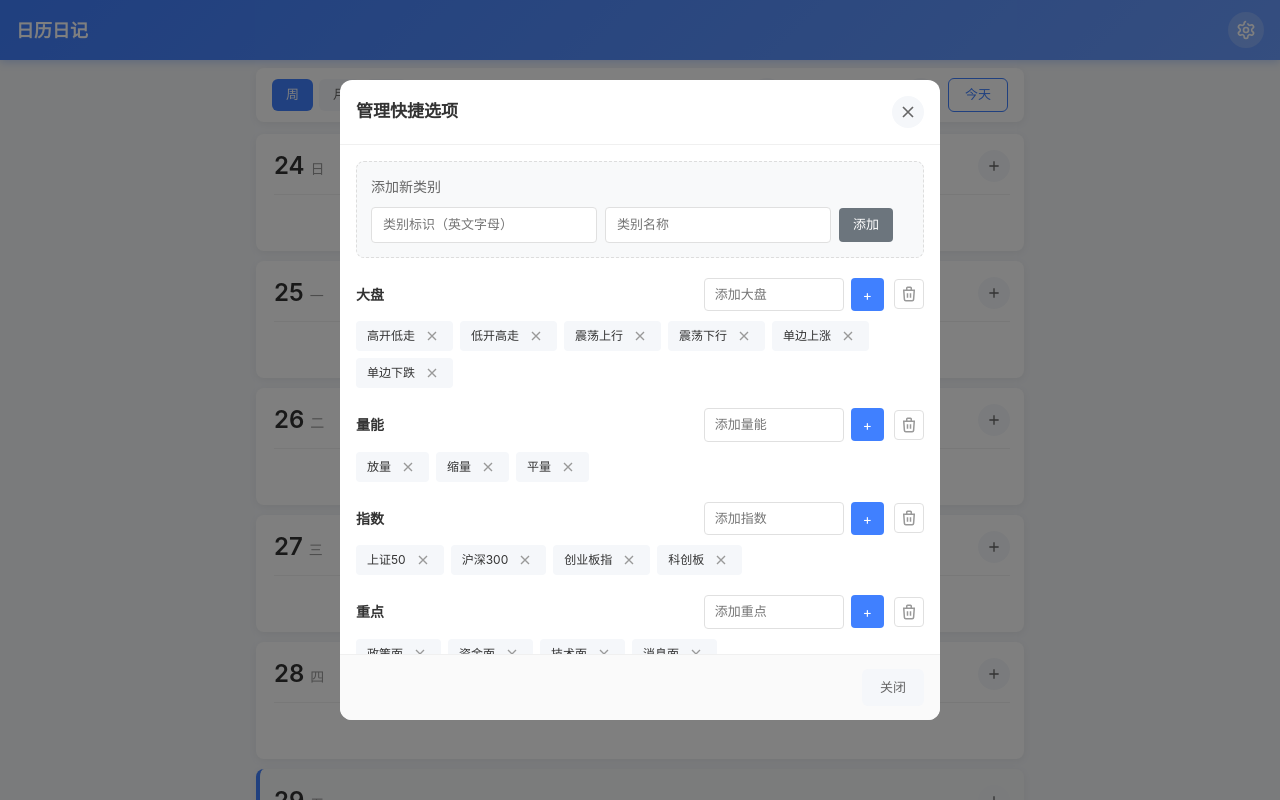
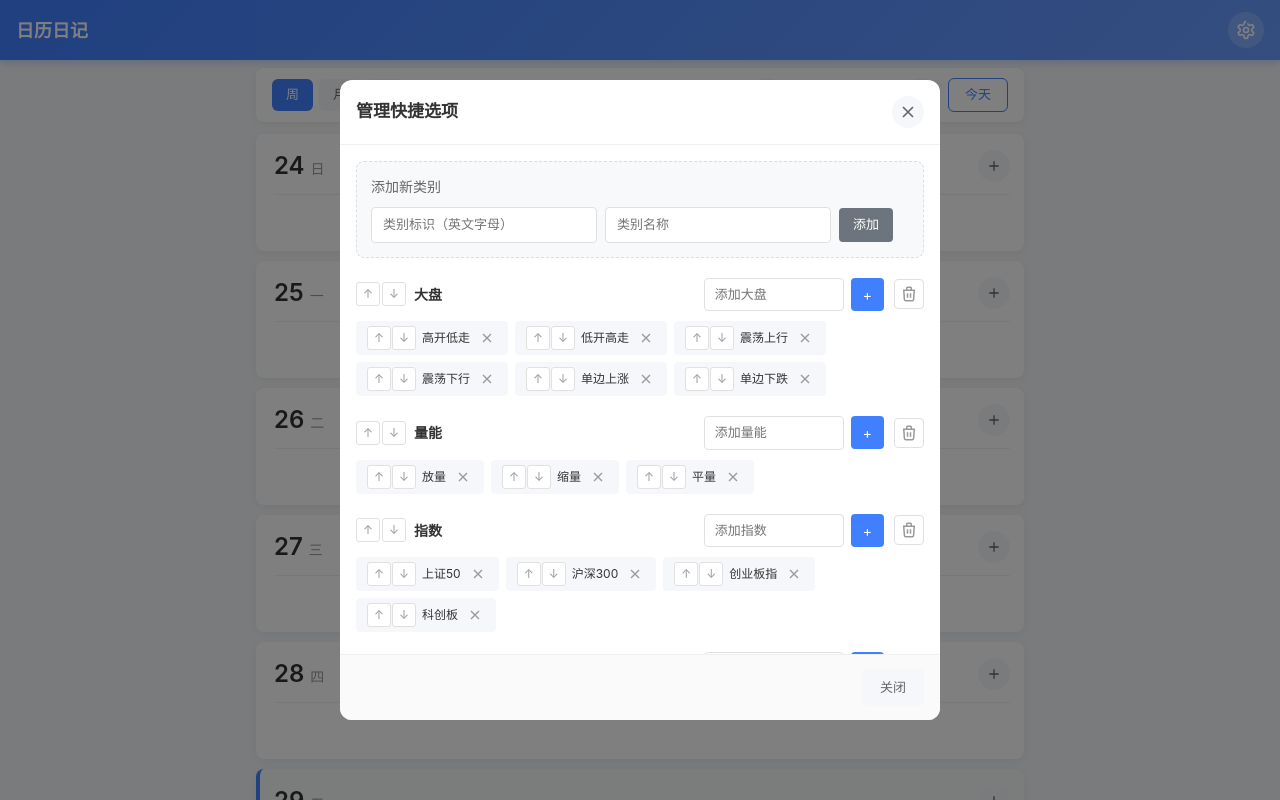
Before and after one commit to Zharlb/AI-diary, a Vue app: page / in a window 1280 px wide. Both pictures are taken after a click on the button 1246 px from the left and 30 px from the top of the page. Shown: the top 800 px of the page. Built offline with nearby package versions, Linux system fonts and the light colour scheme.

Commit message:
feat: 开发日历日记程序
Co-authored-by: traeagent <traeagent@users.noreply.github.com>

```diff
--- a/src/components/DiaryEditor.vue
+++ b/src/components/DiaryEditor.vue
@@ -552,7 +552,7 @@ const toggleHistoryItem = (index) => {
 }
 
 const trackChanges = () => {
-  if (!originalDiary.value) return []
+  if (!originalDiary.value) return { hasChanges: false, changes: [] }
 
   const changes = []
   const baseFields = [
@@ -610,7 +610,7 @@ const trackChanges = () => {
     }
   })
 
-  return changes
+  return { hasChanges: changes.length > 0, changes }
 }
 
 const formatTime = (time) => {
@@ -646,8 +646,8 @@ const handleSave = () => {
   })
 
   if (props.diary) {
-    const changes = trackChanges()
-    store.updateDiary(props.diary.id, data, changes.length > 0 ? changes : undefined)
+    const { hasChanges, changes } = trackChanges()
+    store.updateDiary(props.diary.id, data, hasChanges ? changes : undefined)
   } else {
     store.addDiary(data)
   }
@@ -1233,6 +1233,7 @@ const handleClose = () => {
   background: #f8f9fa;
   border-radius: 6px;
   overflow: hidden;
+  min-width: 0;
 }
 
 .history-header {
@@ -1305,26 +1306,39 @@ const handleClose = () => {
   align-items: center;
   gap: 4px;
   flex-wrap: wrap;
+  flex: 1;
+  min-width: 0;
+  word-break: break-word;
 }
 
 .old-value {
   color: #ff6b6b;
   text-decoration: line-through;
+  max-width: 150px;
+  overflow: hidden;
+  text-overflow: ellipsis;
+  white-space: nowrap;
 }
 
 .arrow {
   color: #999;
+  flex-shrink: 0;
 }
 
 .new-value {
   color: #6bcb77;
   font-weight: 500;
+  max-width: 150px;
+  overflow: hidden;
+  text-overflow: ellipsis;
+  white-space: nowrap;
 }
 
 .change-position {
   color: #999;
   font-size: 11px;
   font-style: italic;
+  flex-shrink: 0;
 }
 
 .no-changes {
--- a/src/components/QuickOptionsManager.vue
+++ b/src/components/QuickOptionsManager.vue
@@ -36,7 +36,13 @@
 
             <div v-for="(options, category) in quickOptions" :key="category" class="category-section">
               <div class="category-header">
-                <h3>{{ categoryLabels[category] || category }}</h3>
+                <div class="category-title-wrapper">
+                  <div class="category-move-btns">
+                    <button @click="moveCategory(category, 'up')" class="move-btn" title="上移">↑</button>
+                    <button @click="moveCategory(category, 'down')" class="move-btn" title="下移">↓</button>
+                  </div>
+                  <h3>{{ categoryLabels[category] || category }}</h3>
+                </div>
                 <div class="category-actions">
                   <div class="add-option">
                     <input
@@ -61,7 +67,13 @@
                   :key="option"
                   class="option-item"
                 >
-                  <span>{{ option }}</span>
+                  <div class="option-content">
+                    <div class="option-move-btns">
+                      <button @click="moveOption(category, option, 'up')" class="move-btn" title="上移">↑</button>
+                      <button @click="moveOption(category, option, 'down')" class="move-btn" title="下移">↓</button>
+                    </div>
+                    <span>{{ option }}</span>
+                  </div>
                   <button @click="removeOption(category, option)" class="remove-btn">
                     <svg width="16" height="16" viewBox="0 0 24 24" fill="none" stroke="currentColor" stroke-width="2">
                       <path d="M18 6L6 18M6 6l12 12"/>
@@ -175,6 +187,14 @@ const removeCategory = (category) => {
   })
 }
 
+const moveCategory = (category, direction) => {
+  store.moveCategory(category, direction)
+}
+
+const moveOption = (category, option, direction) => {
+  store.moveOption(category, option, direction)
+}
+
 const handleClose = () => {
   emit('close')
 }
@@ -282,10 +302,43 @@ const handleClose = () => {
   gap: 10px;
 }
 
+.category-title-wrapper {
+  display: flex;
+  align-items: center;
+  gap: 8px;
+}
+
+.category-move-btns {
+  display: flex;
+  gap: 2px;
+}
+
 .category-header h3 {
   margin: 0;
   font-size: 14px;
   color: #333;
+}
+
+.move-btn {
+  width: 24px;
+  height: 24px;
+  border: 1px solid #e0e0e0;
+  border-radius: 3px;
+  background: white;
+  color: #999;
+  cursor: pointer;
+  display: flex;
+  align-items: center;
+  justify-content: center;
+  font-size: 12px;
+  transition: all 0.2s;
+  padding: 0;
+}
+
+.move-btn:hover {
+  background: #f0f0f0;
+  color: #4080ff;
+  border-color: #4080ff;
 }
 
 .category-actions {
@@ -415,6 +468,17 @@ const handleClose = () => {
   color: #333;
 }
 
+.option-content {
+  display: flex;
+  align-items: center;
+  gap: 6px;
+}
+
+.option-move-btns {
+  display: flex;
+  gap: 1px;
+}
+
 .remove-btn {
   width: 20px;
   height: 20px;
@@ -426,6 +490,7 @@ const handleClose = () => {
   align-items: center;
   justify-content: center;
   transition: color 0.2s;
+  flex-shrink: 0;
 }
 
 .remove-btn:hover {
--- a/src/stores/diary.js
+++ b/src/stores/diary.js
@@ -163,6 +163,54 @@ export const useDiaryStore = defineStore('diary', () => {
     }
   }
 
+  const moveCategory = (categoryKey, direction) => {
+    const keys = Object.keys(quickOptions.value)
+    const index = keys.indexOf(categoryKey)
+    if (index === -1) return
+
+    const newIndex = direction === 'up' ? index - 1 : index + 1
+    if (newIndex < 0 || newIndex >= keys.length) return
+
+    const newQuickOptions = {}
+    const newCategoryLabels = {}
+    keys.forEach((key, i) => {
+      if (i === index) {
+        newQuickOptions[keys[newIndex]] = quickOptions.value[categoryKey]
+        newCategoryLabels[keys[newIndex]] = categoryLabels.value[categoryKey]
+      } else if (i === newIndex) {
+        newQuickOptions[categoryKey] = quickOptions.value[key]
+        newCategoryLabels[categoryKey] = categoryLabels.value[key]
+      } else {
+        newQuickOptions[key] = quickOptions.value[key]
+        newCategoryLabels[key] = categoryLabels.value[key]
+      }
+    })
+
+    quickOptions.value = newQuickOptions
+    categoryLabels.value = newCategoryLabels
+    saveToStorage(QUICK_OPTIONS_KEY, quickOptions.value)
+    saveToStorage(CATEGORY_LABELS_KEY, categoryLabels.value)
+  }
+
+  const moveOption = (categoryKey, option, direction) => {
+    const options = quickOptions.value[categoryKey]
+    if (!options) return
+
+    const index = options.indexOf(option)
+    if (index === -1) return
+
+    const newIndex = direction === 'up' ? index - 1 : index + 1
+    if (newIndex < 0 || newIndex >= options.length) return
+
+    const newOptions = [...options]
+    const temp = newOptions[index]
+    newOptions[index] = newOptions[newIndex]
+    newOptions[newIndex] = temp
+
+    quickOptions.value[categoryKey] = newOptions
+    saveToStorage(QUICK_OPTIONS_KEY, quickOptions.value)
+  }
+
   const setCurrentDate = (date) => {
     const newDate = new Date(date)
     newDate.setHours(0, 0, 0, 0)
@@ -184,6 +232,8 @@ export const useDiaryStore = defineStore('diary', () => {
     removeQuickOption,
     addQuickCategory,
     removeQuickCategory,
+    moveCategory,
+    moveOption,
     setCurrentDate
   }
 })
```
Also changed, not shown: 5 other files (tests, documents, lock files or other folders).
